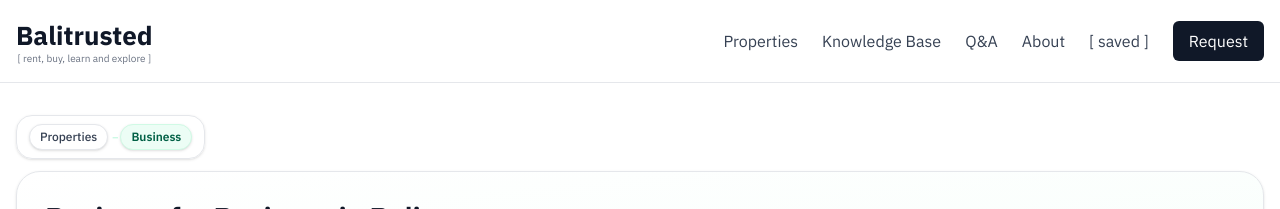
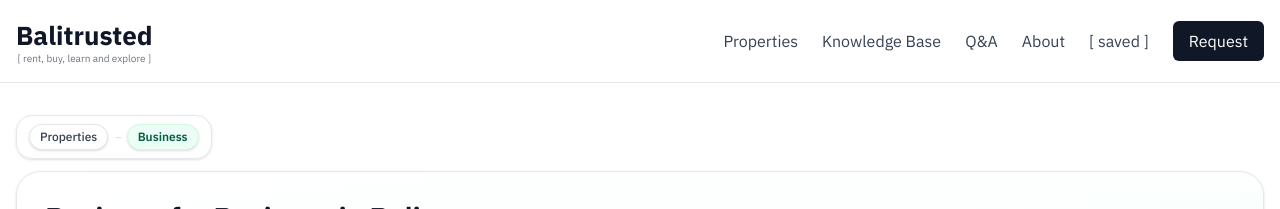
Before and after one commit to balitrusted/bali-realestate, a Next.js app: page /properties/business in a window 1280 px wide. Shown: the top 209 px of the page. Built offline with nearby package versions, Linux system fonts and the light colour scheme; no server answers.

Commit message:
Breadcrumb: slightly looser spacing between crumbs

```diff
--- a/components/CatalogBreadcrumb.tsx
+++ b/components/CatalogBreadcrumb.tsx
@@ -63,14 +63,14 @@ export default function CatalogBreadcrumb({
       aria-label="Breadcrumb"
       className={[className ?? "mb-5", "scroll-mt-6"].join(" ")}
     >
-      <ol className="inline-flex flex-wrap items-center gap-1 rounded-2xl border border-gray-200 bg-white/90 px-3 py-2 shadow-sm">
+      <ol className="inline-flex flex-wrap items-center gap-1.5 rounded-2xl border border-gray-200 bg-white/90 px-3 py-2 shadow-sm">
         {items.map((item, i) => {
           const isLast = i === items.length - 1;
           return (
-            <li key={i} className="flex items-center gap-0.5">
+            <li key={i} className="flex items-center gap-1">
               {i > 0 && (
                 <span
-                  className="select-none shrink-0 text-[0.65rem] font-light leading-none text-emerald-200"
+                  className="select-none shrink-0 px-px text-[0.68rem] font-light leading-none text-emerald-200"
                   aria-hidden
                 >
                   –
```
